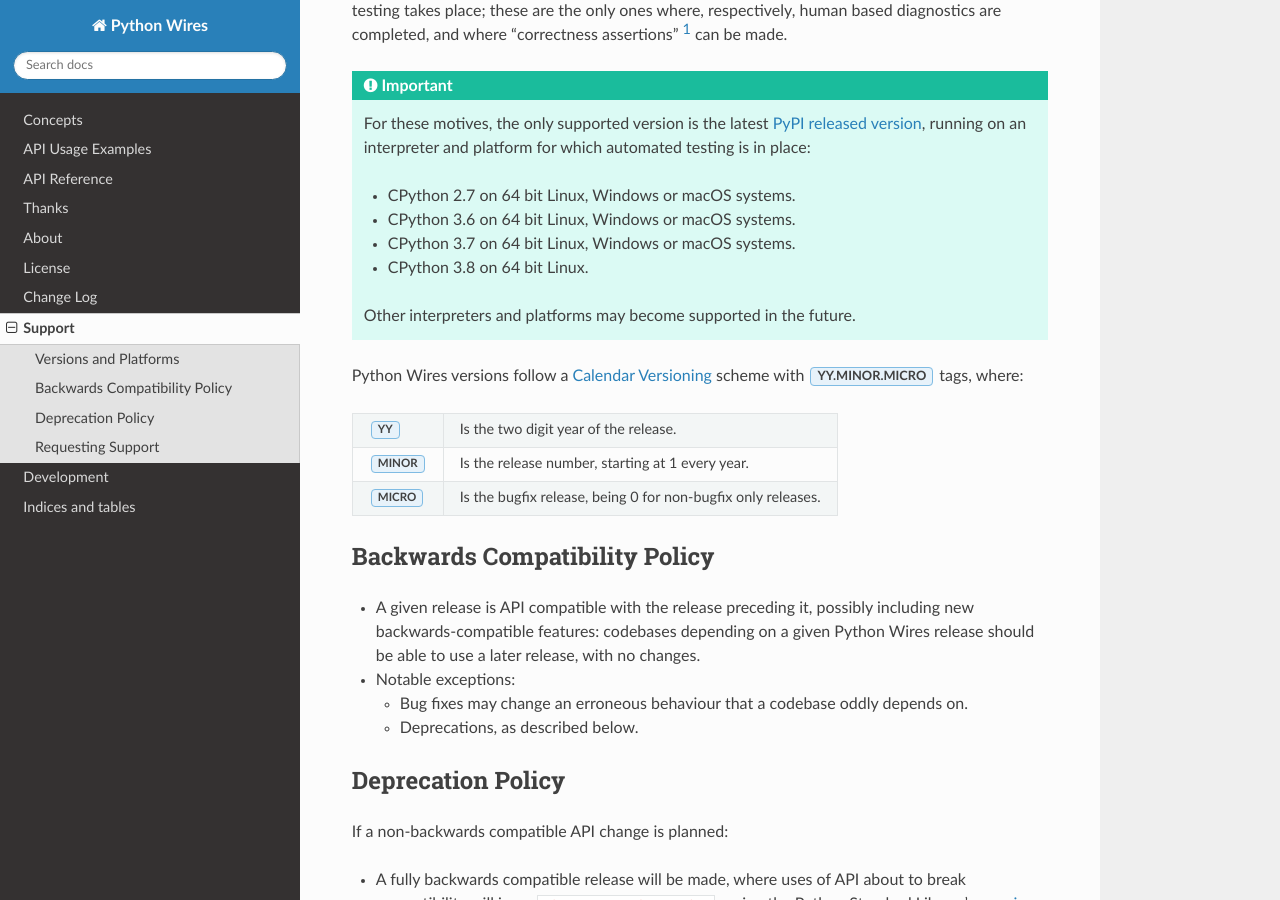
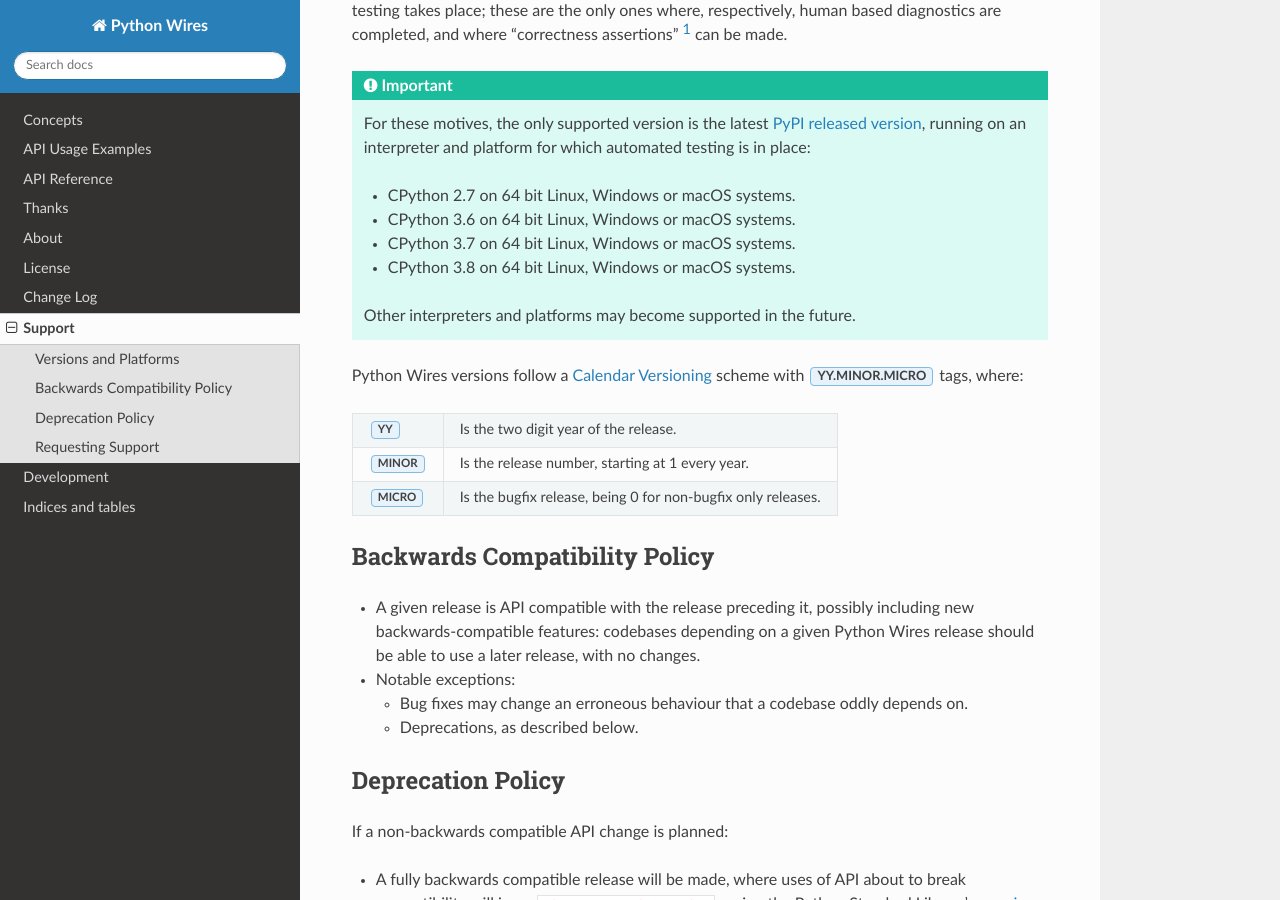
Before and after one commit to tmontes/python-wires, a Sphinx documentation site: the page built from docs/source/support.rst, in a window 1280 px wide and 900 px high, scrolled down 409 px. Built offline with Sphinx 7.4.7 and the Read the Docs theme 2.0.0, drawn with Linux system fonts in a browser that asks for light colours.

Commit message:
Doc update: support Python 3.8 on Windows and macOS, too.

```diff
--- a/docs/source/support.rst
+++ b/docs/source/support.rst
@@ -18,7 +18,7 @@
     * CPython 2.7 on 64 bit Linux, Windows or macOS systems.
     * CPython 3.6 on 64 bit Linux, Windows or macOS systems.
     * CPython 3.7 on 64 bit Linux, Windows or macOS systems.
-    * CPython 3.8 on 64 bit Linux.
+    * CPython 3.8 on 64 bit Linux, Windows or macOS systems.
 
     Other interpreters and platforms may become supported in the future.
 
```
